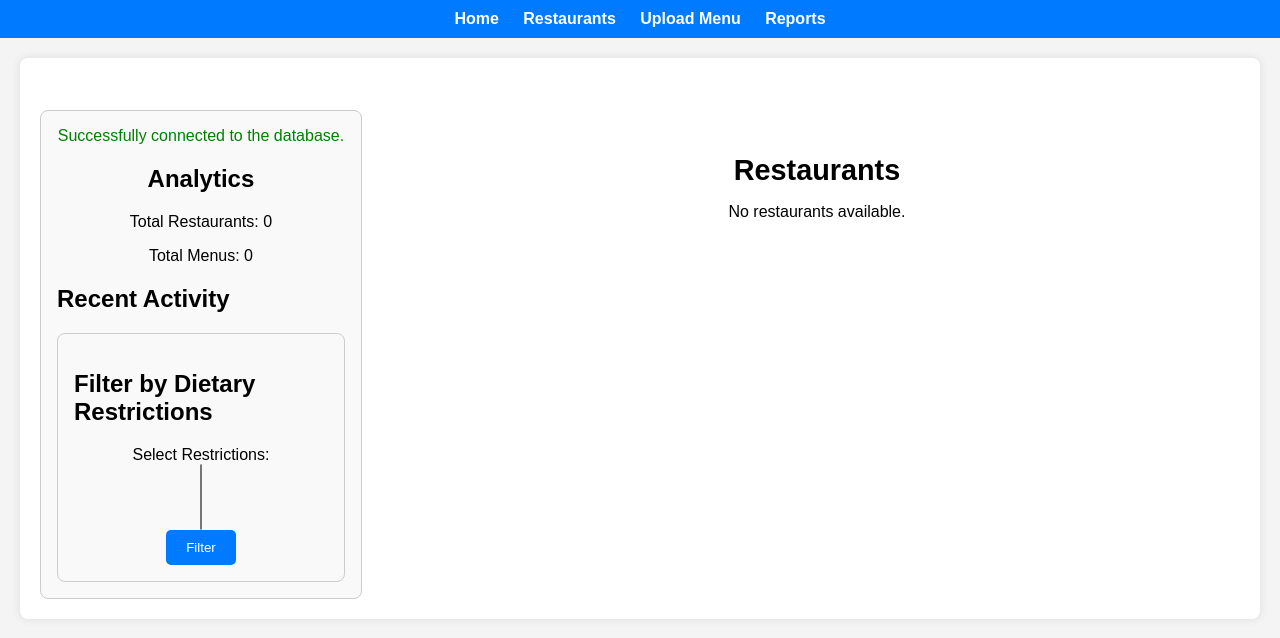
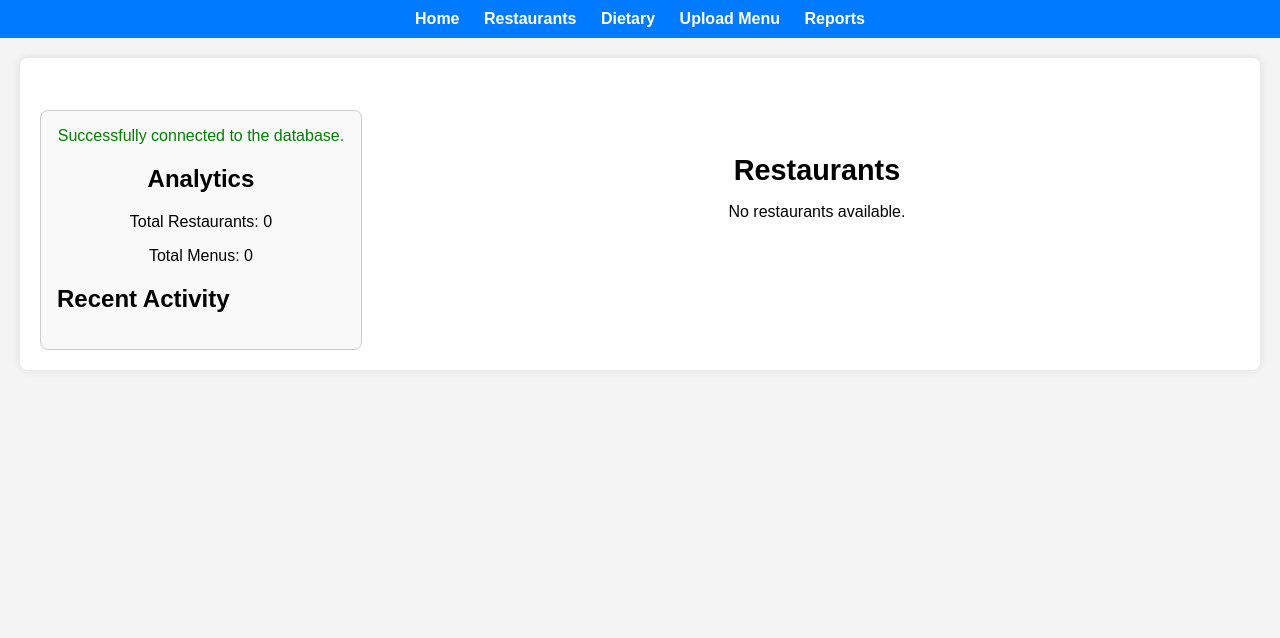
Before and after one commit to Shadowjumper3000/DataBases-MenuExtraction, a Django app: page / in a window 1280 px wide. Shown: the top 638 px of the page. Run offline with Django 4.2, Linux system fonts and the light colour scheme; data that the repository does not hold is empty; some libraries are stand-ins or nearby versions.

Commit message:
filtering moved

```diff
--- a/MenuBackend/database_handler/models.py
+++ b/MenuBackend/database_handler/models.py
@@ -1,4 +1,5 @@
 from django.db import models
+
 
 class Restaurant(models.Model):
     name = models.CharField(max_length=255, unique=True)
--- a/MenuBackend/menu/templates/base.html
+++ b/MenuBackend/menu/templates/base.html
@@ -224,6 +224,7 @@
     <nav>
         <a href="{% url 'home' %}">Home</a>
         <a href="{% url 'restaurant_list' %}">Restaurants</a>
+        <a href="{% url 'filter_foods' %}">Dietary</a>
         <a href="{% url 'upload_pdf' %}">Upload Menu</a>
         <a href="{% url 'reports_home' %}">Reports</a>
     </nav>
--- a/MenuBackend/menu/templates/menu/home.html
+++ b/MenuBackend/menu/templates/menu/home.html
@@ -71,7 +71,6 @@
         border-radius: 8px;
         background-color: #fff;
         padding: 1rem;
-        box-shadow: 0px 4px 6px rgba(0, 0, 0, 0.1);
     }
 
     .filtered-results ul {
@@ -130,23 +129,6 @@
             </ul>
         </div>
         {% endif %}
-
-        <!-- Filter by Dietary Restrictions -->
-        <div class="filter-section">
-            <h2>Filter by Dietary Restrictions</h2>
-            <form method="get" action="{% url 'filter_foods_by_restrictions' %}">
-                <label for="dietary">Select Restrictions:</label>
-                <select name="dietary" id="dietary" multiple>
-                    {% for restriction in dietary_restrictions %}
-                    <option value="{{ restriction.name }}"
-                            {% if restriction.name in selected_restrictions %}selected{% endif %}>
-                        {{ restriction.name }}
-                    </option>
-                    {% endfor %}
-                </select>
-                <button type="submit">Filter</button>
-            </form>
-        </div>
     </div>
 
     <!-- Main Content Section -->
@@ -164,22 +146,6 @@
         {% else %}
         <p>No restaurants available.</p>
         {% endif %}
-
-        <!-- Filtered Results -->
-        {% if filtered_items %}
-        <div class="filtered-results">
-            <h3>Filtered Food Items</h3>
-            <ul>
-                {% for item in filtered_items %}
-                <li>
-                    <strong>{{ item.food_item.name }}</strong><br>
-                    <span>{{ item.food_item.description }}</span><br>
-                    <em>Price:</em> ${{ item.food_item.price }}
-                </li>
-                {% endfor %}
-            </ul>
-        </div>
-        {% endif %}
     </div>
 </div>
 {% endblock %}
--- a/MenuBackend/menu/urls.py
+++ b/MenuBackend/menu/urls.py
@@ -2,7 +2,6 @@ from django.urls import path
 from . import views
 
 urlpatterns = [
-
     path("process-text/", views.process_text, name="process_text"),  # Process text
     path("", views.home, name="home"),  # Home page
     path("upload-pdf/", views.upload_pdf, name="upload_pdf"),  # PDF upload page
@@ -10,25 +9,13 @@ urlpatterns = [
     path("restaurants/", views.restaurant_list, name="restaurant_list"),  # Restaurant list page
     path("restaurants/<int:restaurant_id>/", views.restaurant_detail, name="restaurant_detail"),  # Restaurant detail page
     path("filter-menu/", views.filter_menu_items, name="filter_menu_items"),  # Filter menu items
-    path("reports/", views.reports_home, name="reports_home"),
-    # Reports home page
-    path("reports/menus/", views.menu_report, name="menu_report"),
-    # Menu report
+    path("filter-food-items/", views.filter_foods, name="filter_foods"),  # Filter food items
+    path("reports/", views.reports_home, name="reports_home"),  # Reports home page
+    path("reports/menus/", views.menu_report, name="menu_report"),  # Menu report
     path("reports/menu-items/", views.menu_item_report, name="menu_item_report"),  # Menu item report
     path("reports/food-item-restrictions/", views.food_item_restriction_report, name="food_item_restriction_report"),  # Food item restriction report
     path("reports/processing-logs/", views.processing_log_report, name="processing_log_report"),  # Processing log report
     path("reports/active-menus/", views.active_menu_report, name="active_menu_report"),  # Active menu report
-    path("menu/<int:menu_id>/", views.menu_detail, name="menu_detail"),  # menu_detail
-    path(
-        "restaurants/<int:restaurant_id>/past-menus/",
-        views.past_menus,
-        name="past_menus",
-    ),
-
-
-    path("filter-foods/", views.filter_foods_by_restrictions, name="filter_foods_by_restrictions"),
-    path("filter-restrictions/", views.filter_restrictions_by_food, name="filter_restrictions_by_food"),
-    path("reports/", views.reports_home, name="reports_home"),
-
-
+    path("menu/<int:menu_id>/", views.menu_detail, name="menu_detail"),  # Menu detail
+    path("restaurants/<int:restaurant_id>/past-menus/", views.past_menus, name="past_menus"),  # Past menus
 ]
--- a/MenuBackend/menu/views.py
+++ b/MenuBackend/menu/views.py
@@ -20,7 +20,6 @@ from django.conf import settings
 from django.core.paginator import Paginator
 
 
-
 def get_filtered_items(dietary_filter):
     if dietary_filter:
         return FoodItemRestriction.objects.filter(
@@ -41,7 +40,6 @@ def upload_pdf(request):
         if form.is_valid():
             pdf_file = request.FILES["file"]
             extracted_text = extract_text_from_pdf(pdf_file)
-
 
             # Render a page to show the extracted text and confirm sending to AI
             return render(
@@ -250,7 +248,7 @@ def filter_menu_items(request):
     )
 
 
-def filter_foods_by_restrictions(request):
+def filter_foods(request):
     selected_restrictions = request.GET.getlist("dietary")
     if selected_restrictions:
         filtered_items = FoodItemRestriction.objects.filter(
@@ -271,7 +269,6 @@ def filter_foods_by_restrictions(request):
             "selected_restrictions": selected_restrictions,
         },
     )
-
 
 
 def reports_home(request):
@@ -340,6 +337,7 @@ def menu_detail(request, menu_id):
 
 # *! Deprecated
 
+
 def filter_restrictions_by_food(request):
     selected_food = request.GET.get("food")
     if selected_food:
@@ -364,7 +362,6 @@ def filter_restrictions_by_food(request):
 
 
 @csrf_exempt
-
 def upload_json(request):
     """
     View to handle JSON data input.
@@ -390,6 +387,3 @@ def upload_json(request):
                 print(f"Error inserting JSON data into the database: {e}")
         return redirect("home")
     return render(request, "menu/upload_json.html")
-
-def reports_home(request):
-    return render(request, "menu/reports_home.html")
```
Also changed, not shown: MenuBackend/menu/templates/menu/filter_foods.html (+4 -6 lines).
